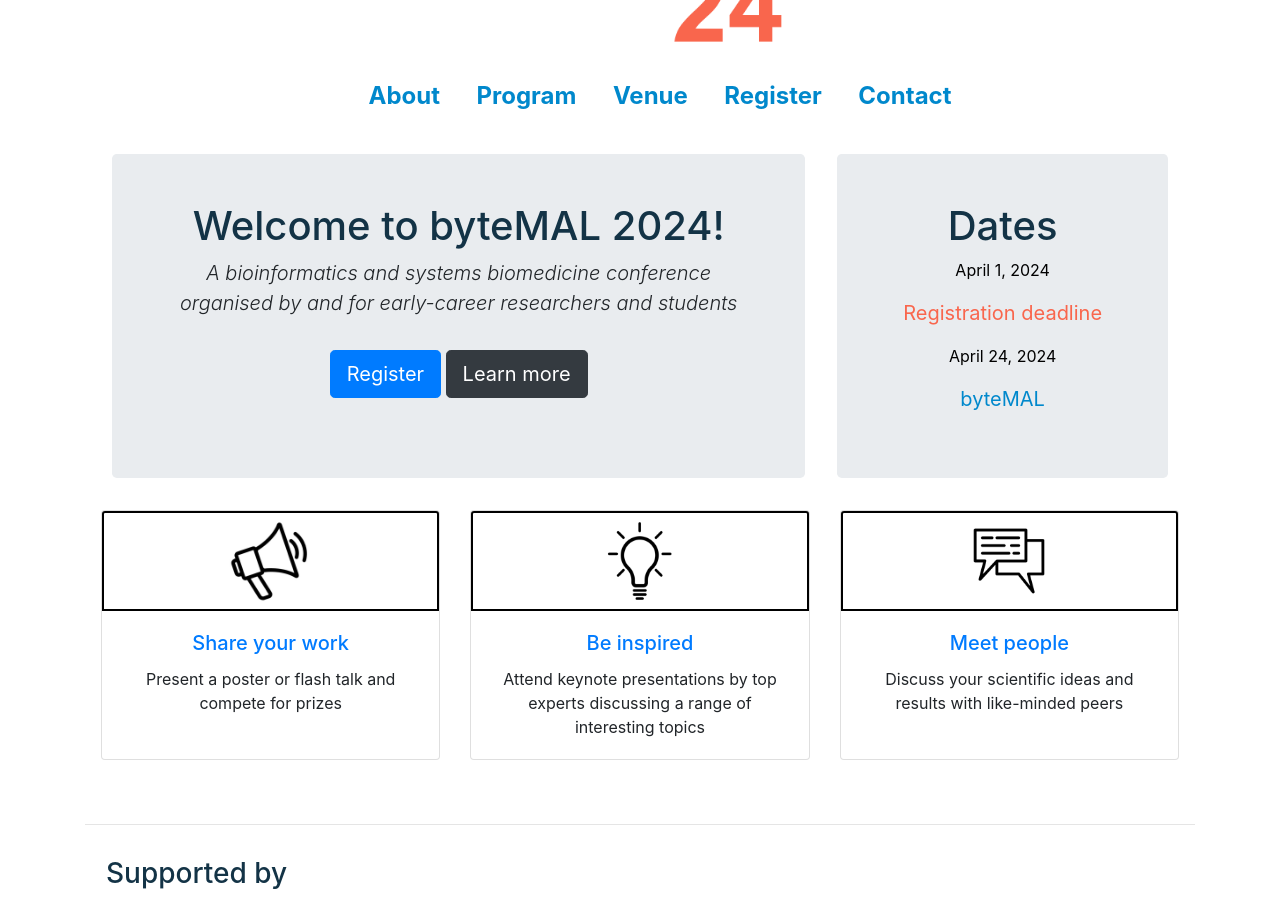
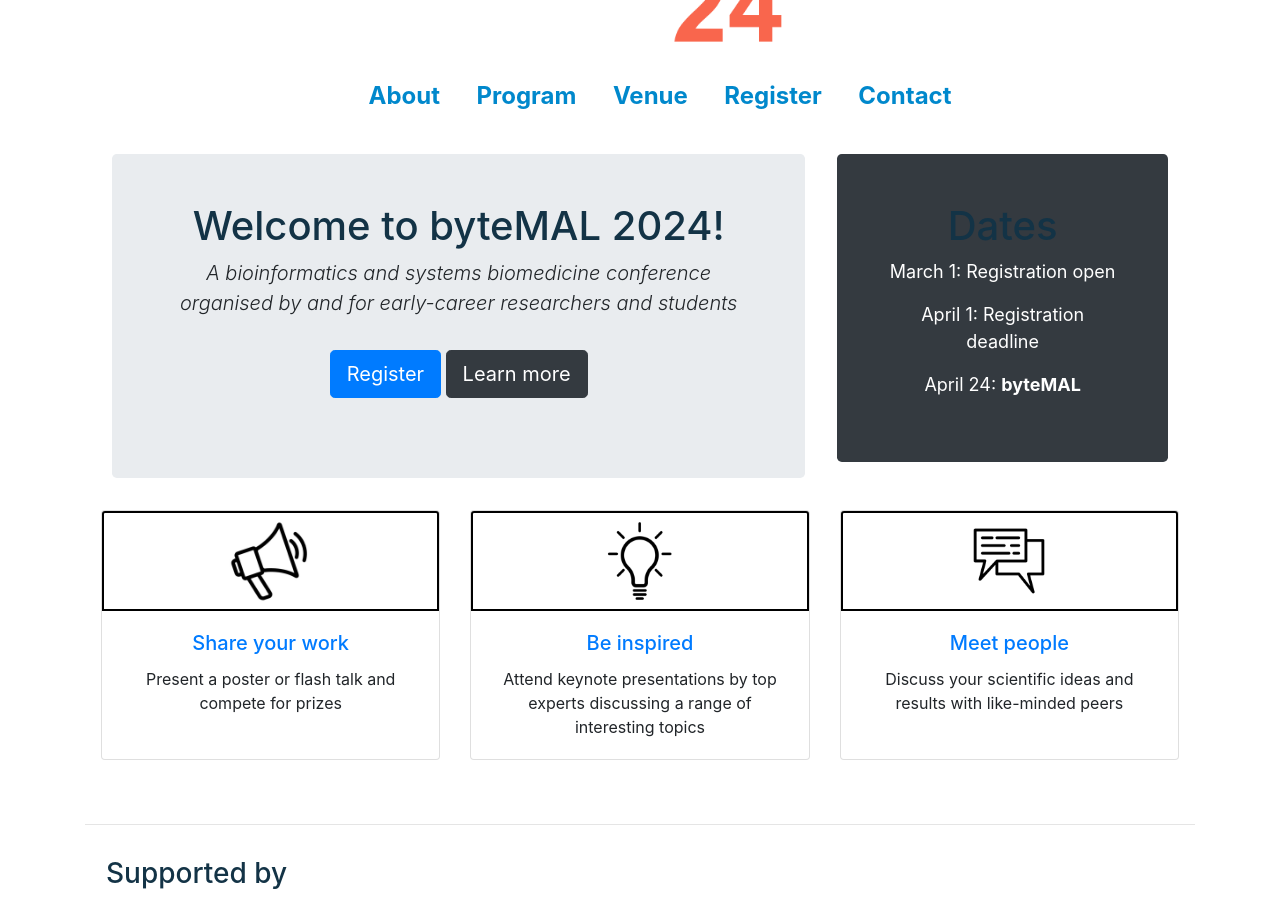
Before and after one commit to bytemal/bytemal-2024, a Jekyll site: the page built from index.html, in a window 1280 px wide and 900 px high, scrolled down 301 px. Built offline with Jekyll 4.4.1, drawn with Linux system fonts in a browser that asks for light colours.

Commit message:
Update index.html

```diff
--- a/index.html
+++ b/index.html
@@ -13,12 +13,11 @@ title: ByteMAL 2024
 	  </div>
   </div>
 	<div class="col-sm-4 px-3" style = "height=100%">
-	  <div class="jumbotron p-5" style="text-align: center">
-		  <h1>Dates</h1>
-		  <p style="color: #000000; font-size: 16px"> April 1, 2024 </p>
-		  <p style="color: #F9664D; font-size: 20px"> Registration deadline </p>
-		  <p style="color: #000000; font-size: 16px"> April 24, 2024</p>
-		  <p style="color: #0088CC; font-size: 20px"> byteMAL</p>
+	  <div class="jumbotron p-5 bg-dark text-white" style="text-align: center">
+		  <h1 style="color: FFFFFF">Dates</h1>
+		  <p style="font-size: 18px"> March 1: Registration open </p>
+		  <p style="font-size: 18px"> April 1: Registration deadline </p>
+		  <p style="font-size: 18px"> April 24: <b>byteMAL</b></p>
 	  </div>
   </div>
 </div>
```
